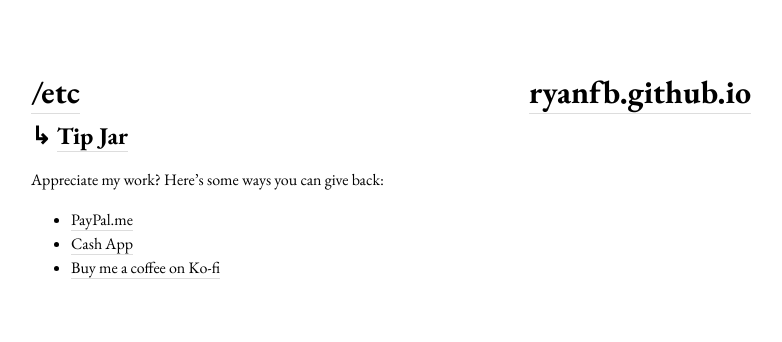
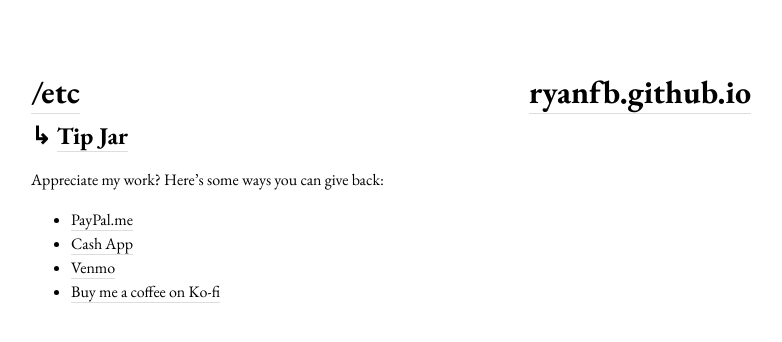
Before and after one commit to ryanfb/etc, a Jekyll site: the page built from tip-jar.md, in a window 1280 px wide. Shown: the top 342 px of the page, without its empty margins (249-1031 px from the left). Built offline with Jekyll 4.4.1, drawn with Linux system fonts in a browser that asks for light colours; nearby versions of some CDN libraries.

Commit message:
Add Venmo

```diff
--- a/tip-jar.md
+++ b/tip-jar.md
@@ -7,4 +7,5 @@ Appreciate my work? Here's some ways you can give back:
 
 * [PayPal.me](https://www.paypal.me/ryanfb)
 * [Cash App](https://cash.me/$rfbaumann)
+* [Venmo](https://venmo.com/ryanfb)
 * [Buy me a coffee on Ko-fi](https://ko-fi.com/ryanfb)
```
